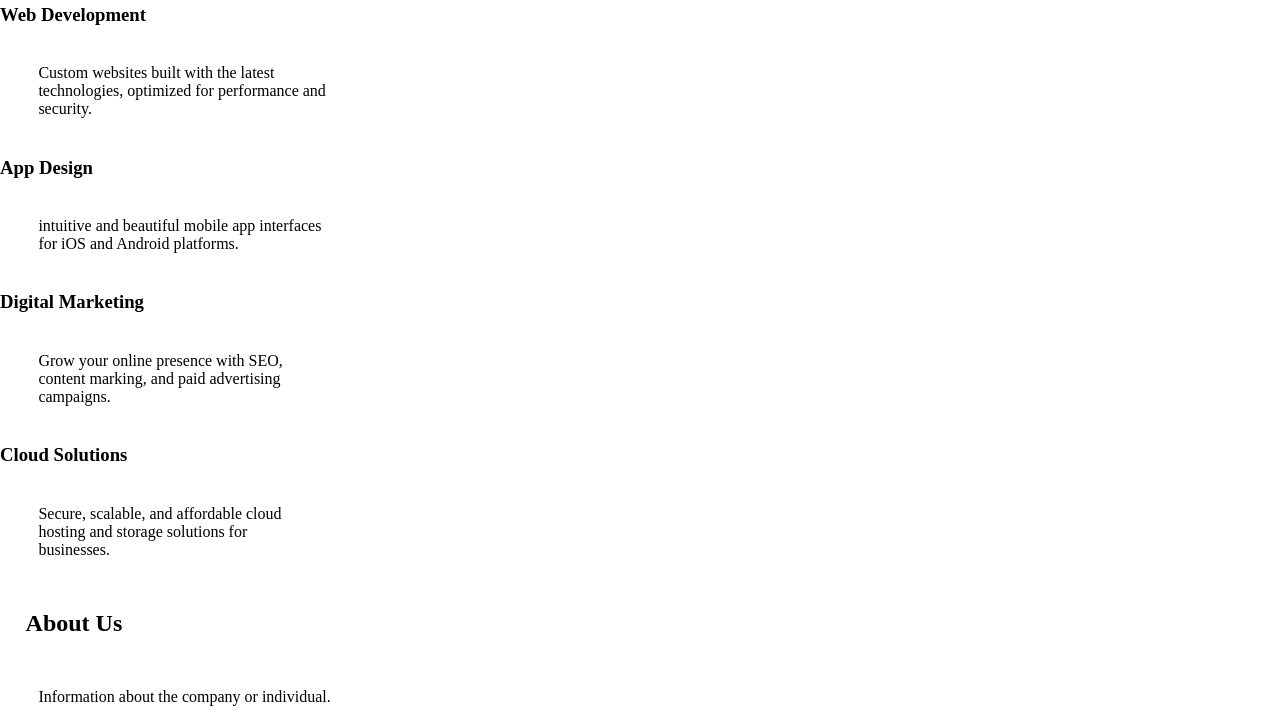
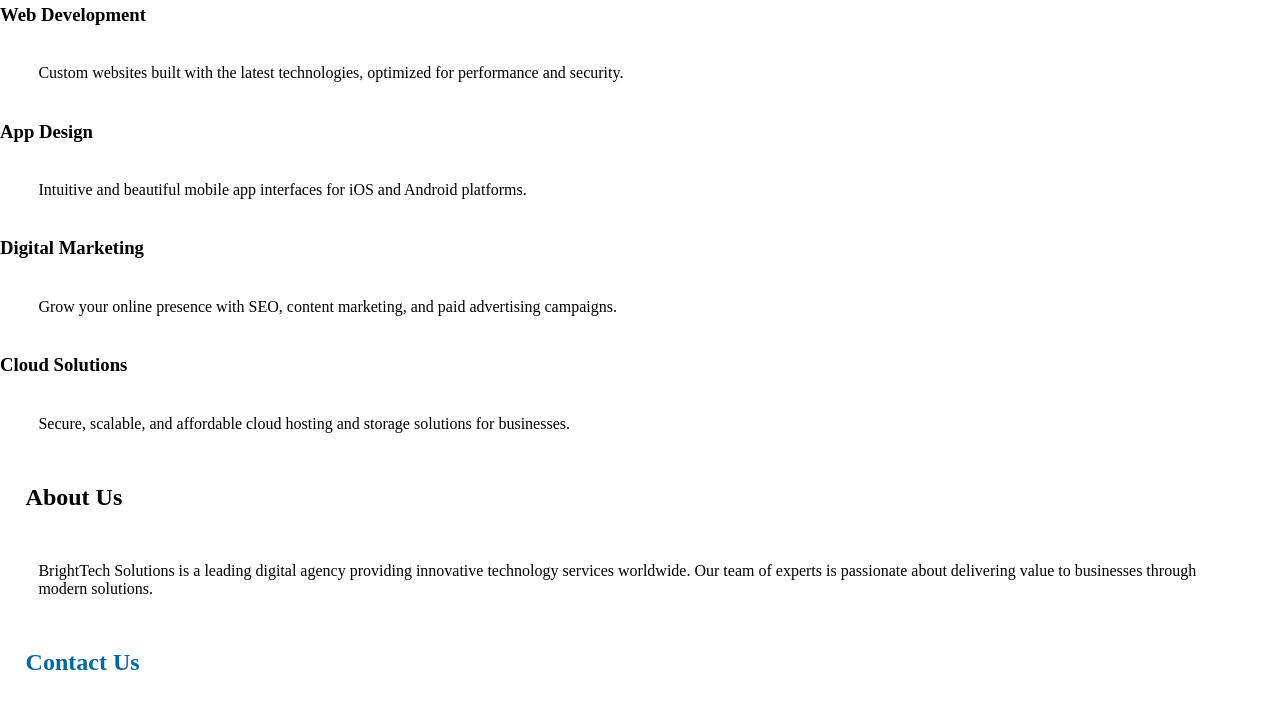
Before and after one commit to Mohamed12-Gg/Second-project-team, a plain HTML site: page index.html in a window 1280 px wide. Shown: the part 590-1314 px from the top of the page. Drawn offline with Linux system fonts and the light colour scheme.

Commit message:
Update index.html

```diff
--- a/index.html
+++ b/index.html
@@ -16,7 +16,9 @@
         <a href="#Contact">Contact</a>
       </nav>
     </header>
-    <main .class="main" id="home">
+
+    <!-- Main -->
+    <main class="main" id="home">
       <h1>Welcome to BrighTech Solutions</h1>
       <p>
         We help businesses grow with modern technology, innovative design, and
@@ -24,42 +26,40 @@
       </p>
       <a href="#services">Explore Our Services</a>
     </main>
-    <div class="services" id="services">
+
+<!-- Services -->
+   <section class="services" id="services">
     <h2>Our Services</h2>
-      <div class="cards">
-        <div class="card">
+    <div class="service-container">
+      <div class="service-box">
         <h3>Web Development</h3>
-          <p>Custom websites built with the latest <br>
-            technologies, optimized for performance and <br>
-            security.</p>
+        <p>Custom websites built with the latest technologies, optimized for performance and security.</p>
       </div>
-        <div class="card">
+      <div class="service-box">
         <h3>App Design</h3>
-          <p>intuitive and beautiful mobile app interfaces <br>
-            for iOS and Android platforms.</p>
+        <p>Intuitive and beautiful mobile app interfaces for iOS and Android platforms.</p>
       </div>
-        <div class="card">
+      <div class="service-box">
         <h3>Digital Marketing</h3>
-          <p>
-            Grow your online presence with SEO, <br />
-            content marking, and paid advertising <br />
-            campaigns.
-          </p>
+        <p>Grow your online presence with SEO, content marketing, and paid advertising campaigns.</p>
       </div>
-        <div class="card">
+      <div class="service-box">
         <h3>Cloud Solutions</h3>
-          <p>
-            Secure, scalable, and affordable cloud <br />
-            hosting and storage solutions for <br />
-            businesses.
-          </p>
+        <p>Secure, scalable, and affordable cloud hosting and storage solutions for businesses.</p>
       </div>
     </div>
-    </div>
-    <div class="about" id="about">
+  </section>
+
+<!-- About -->
+  <section class="about" id="about">
     <h2>About Us</h2>
-      <p>Information about the company or individual.</p>
-    </div>
+    <p>
+      BrightTech Solutions is a leading digital agency providing innovative technology services worldwide.
+      Our team of experts is passionate about delivering value to businesses through modern solutions.
+    </p>
+  </section>
+
+   <!-- Contact -->
     <div class="contact" id="Contact">
       <h2>Contact Us</h2>
       <div class="icons">
@@ -92,6 +92,8 @@
         </div>
       </div>
     </div>
+
+<!-- footer -->
     <footer class="footer">
       <p>&copy; 2025 Brightech Solutions. All rights reserved</p>
     </footer>
```
Lines whose indentation alone changed are shown as unchanged.
